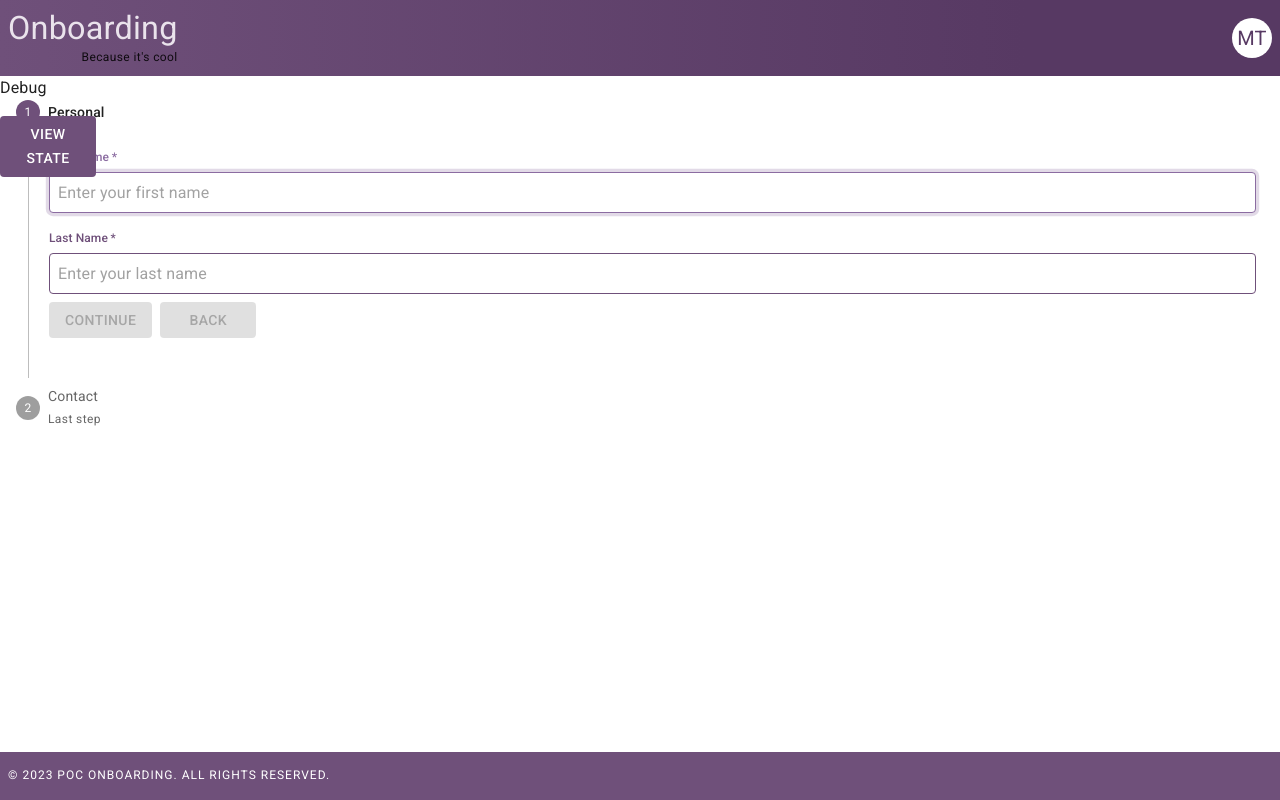
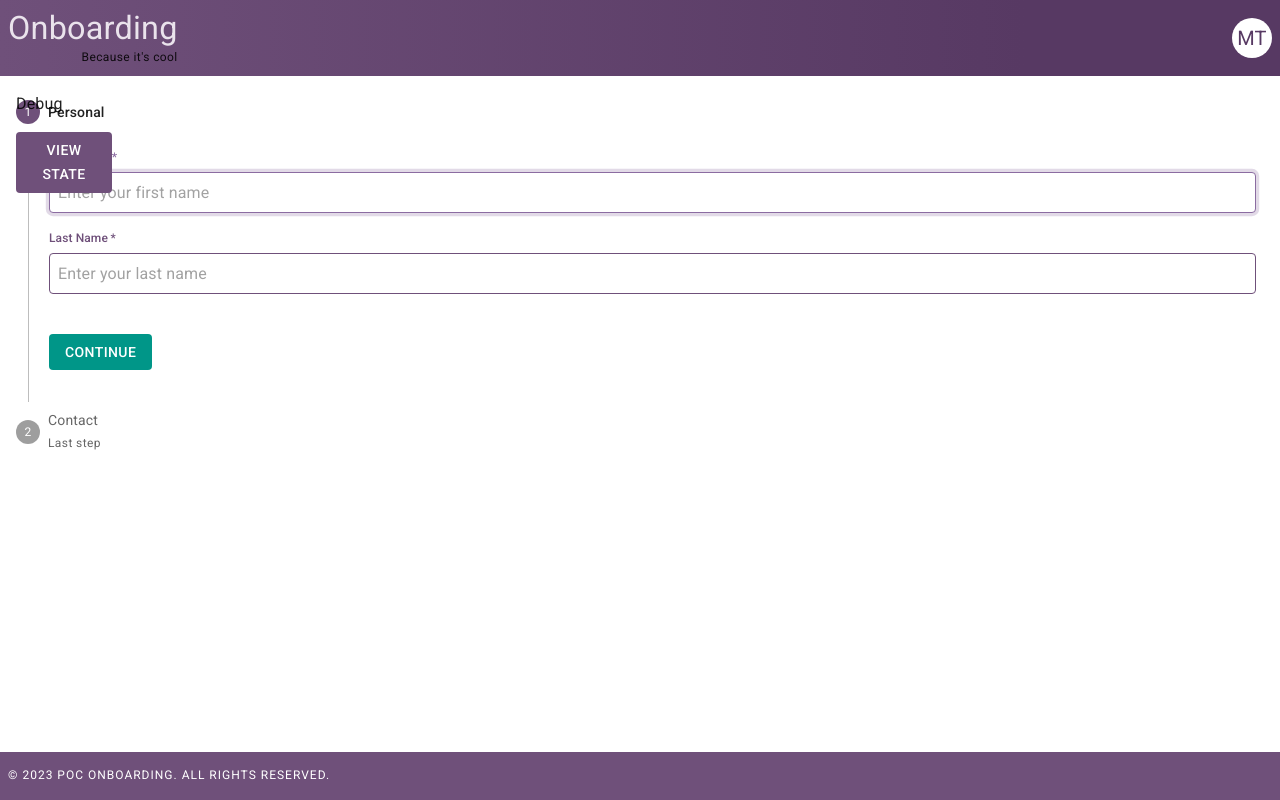
Before and after one commit to jwrigh26/poc-onboarding, a React (Vite) app: page / in a window 1280 px wide. Built offline with nearby package versions, Linux system fonts and the light colour scheme.

Commit message:
Wizard button implementation added

```diff
--- a/src/components/Wizard/WizardButtons.jsx
+++ b/src/components/Wizard/WizardButtons.jsx
@@ -4,18 +4,28 @@ import Button from 'components/Button';
 import PropTypes from 'prop-types';
 
 export default function WizardButtons({ disabled, index, isValid }) {
-  const { actions, meta } = useWizzardContext();
+  const { actions, meta, state } = useWizzardContext();
   const handleBack = () => {
-    if (isValid()) {
-      actions.clearError();
-    } else {
-      actions.setError();
-    }
+    actions.setStepError(!isValid());
     actions.handleBack();
   };
 
+  const handleSubmit = (event) => {
+    event.preventDefault();
+
+    if (isValid()) {
+      console.log(
+        `%c${index === meta.totalSteps ? 'Finish' : 'Continue'}`,
+        'color: limeGreen;'
+      );
+      actions.handleNext();
+    } else {
+      console.log(`%c${'NOT VALID'}`, 'color: pink;');
+    }
+  };
+
   return (
-    <Box sx={{ mb: 2 }}>
+    <Box sx={{ mt: 4, mb: 1 }}>
       <Button
         color="secondary"
         disabled={disabled}
@@ -24,9 +34,15 @@ export default function WizardButtons({ disabled, index, isValid }) {
       >
         {index === meta.totalSteps ? 'Finish' : 'Continue'}
       </Button>
-      <Button disabled={index === 0} onClick={handleBack} sx={{ mt: 1, mr: 1 }}>
-        Back
-      </Button>
+      {index > 0 && (
+        <Button
+          disabled={index === 0}
+          onClick={handleBack}
+          sx={{ mt: 1, mr: 1 }}
+        >
+          Back
+        </Button>
+      )}
     </Box>
   );
 }
--- a/src/hooks/useDebounce.js
+++ b/src/hooks/useDebounce.js
@@ -30,7 +30,7 @@ export function useDebounce(callback, delay = 250) {
   const handleDebounce = useMemo(
     () =>
       debounce((event) => {
-        event.persist(); // make sure even hangs around for the entire debounce time
+        event.persist(); // make sure the event hangs around for the entire debounce time
         if (isFunction(callback)) {
           // We're expecting an event to be passed in, so we give it to the callback
           callback(event);
--- a/src/hooks/useWizardInputHandler.js
+++ b/src/hooks/useWizardInputHandler.js
@@ -1,9 +1,10 @@
-import { useCallback, useState } from 'react';
+import { useCallback, useMemo, useState } from 'react';
 import { useWizzardContext } from 'providers/WizzardProvider';
 import { useDebounce } from 'hooks/useDebounce';
 import { hasValue } from '../helpers/utils';
 /**
  * Custom hook to handle input changes and validation inside a wizard.
+ * @param {Number} step - The current step of the wizard. Note: it may  not always be the active step.
  * @param {Array} ids - Array of input IDs to validate.
  * @param {Object} ref - A React ref object pointing to the input elements.
  * @param {Function} validationCallback - Function that takes an input id and its value as arguments,
@@ -24,7 +25,7 @@ import { hasValue } from '../helpers/utils';
  *
  * The hook leverages memoization (useCallback) and debouncing for performance optimization.
  */
-export const useWizardInputHandler = (ids, ref, validationCallback) => {
+export const useWizardInputHandler = (step, ids, ref, validationCallback) => {
   const { actions, state } = useWizzardContext();
 
   // Grab inputErrors from activeStep to help with persisting errors from step to step
@@ -36,10 +37,6 @@ export const useWizardInputHandler = (ids, ref, validationCallback) => {
     return acc;
   }, {});
 
-  // Object of key/value ( strings ) to track input errors
-  // errors looks like this: { id: 'error message' }
-  // const [errors, setError] = useState(inputErrors);
-
   // Object of key/value ( booleans ) to track if an input has been dirtied
   // dirty looks like this: { id: true }
   const [dirty, setDirty] = useState(inputErroBooleans);
@@ -48,7 +45,6 @@ export const useWizardInputHandler = (ids, ref, validationCallback) => {
   // It takes an id and a string used as a error message
   const getError = (id) => {
     return inputErrors?.[id] || null;
-    // return inputErrors?.get(id) || null;
   };
 
   /**
@@ -74,8 +70,8 @@ export const useWizardInputHandler = (ids, ref, validationCallback) => {
     const hasValidationError = ids?.some((id) => {
       const value = ref.current[id]?.value;
       const validationError = validationCallback(id, value);
-      // Double bang to convert to boolean
-      return !!validationError;
+      const hasError = hasValue(validationError);
+      return hasError;
     });
     // Return opposite of hasValidationError for isValid
     return !hasValidationError;
@@ -86,7 +82,19 @@ export const useWizardInputHandler = (ids, ref, validationCallback) => {
   // Note:
   // -- down below we return !allInputsValid as disabled to make it easier to read
   // -- and pass to the submit button's disabled prop
-  const [allInputsValid, setAllInputValid] = useState(isValid());
+  const [disabled, setDisabled] = useState(isValid());
+
+  const handleDisable = (event) => {
+    // Guard: if no event or event.target bail
+    if (!event?.target) return;
+    // Disable default behavior to prevent page reload
+    event.preventDefault();
+
+    console.log('Event', event.type, event.target.id, event.target.value);
+    // Run to see if the form is valid or not. If not then set disabled to true
+    // to prevent the user from submitting the form aka continuing the wizard
+    setDisabled(!isValid());
+  };
 
   const handleInput = (event) => {
     // Guard: if no event or event.target bail
@@ -103,43 +111,7 @@ export const useWizardInputHandler = (ids, ref, validationCallback) => {
 
     // Update context input error to persist from step to step
     actions.setInputError(id, validationError);
-
-    if (validationError) {
-      actions.setError();
-    } else {
-      actions.clearError();
-    }
-
-    // If we have an error update the error state
-    // By setting the error state we can display the error message
-    // Note: we update stepper error status here too
-    // if (validationError) {
-    //   setError((prevErrors) => ({
-    //     ...prevErrors,
-    //     [id]: validationError,
-    //   }));
-    //   actions.setError();
-    // } else {
-    //   // No error, clear the error state
-    //   setError((prevErrors) => ({
-    //     ...prevErrors,
-    //     [id]: null,
-    //   }));
-    //   actions.clearError();
-    // }
-  };
-
-  const updateStepperErrorStatus = () => {
-    // Run through all fields and check if they are valid
-    const valid = isValid();
-    setAllInputValid(valid);
-
-    // Next we want to update stepper state.
-    if (valid) {
-      actions.clearError();
-    } else {
-      actions.setError();
-    }
+    actions.setStepError(!!validationError);
   };
 
   // Some background context on how inputs behave in this application.
@@ -170,11 +142,16 @@ export const useWizardInputHandler = (ids, ref, validationCallback) => {
         ...prevDirty,
         [id]: true,
       }));
+      handleDisable(event);
     }, []);
 
   // We use debounce to prevent the validation callback from running on every change
   // This helps with performance and prevents excessive re-renders
   const handleDebouncedInput = useDebounce(handleInput);
+
+  // We do this in handleBlur but we also want to do it in handleChange
+  // so debounced validation is run on every change
+  const handleDebouncedValidation = useDebounce(handleDisable);
 
   // Takes the id and returns a function that takes an event
   // It calls handleDebouncedInput and passes the event
@@ -187,6 +164,7 @@ export const useWizardInputHandler = (ids, ref, validationCallback) => {
         if (dirty[event.target?.id]) {
           handleDebouncedInput(event);
         }
+        handleDebouncedValidation(event);
       },
       [dirty[id]]
     );
@@ -194,12 +172,11 @@ export const useWizardInputHandler = (ids, ref, validationCallback) => {
   // disabled is the opposite of allInputsValid to make it easy to use for buttons
   // isValid is used to check if the Wizard Step is valid
   return {
-    disabled: !allInputsValid,
+    disabled,
     getError,
     handleBlur,
     handleChange,
     isValid,
-    updateStepperErrorStatus,
   };
 };
 
@@ -211,21 +188,3 @@ export const useWizardInputHandler = (ids, ref, validationCallback) => {
 
 // In the future each step will derivive values from useRTKQueryHook
 // For errors how to persist them from step to step?
-
-/**
- * In input handler we setError like so:
- * if (validationError) {
-      setError((prevErrors) => ({
-        ...prevErrors,
-        [id]: validationError,
-      }));
-    } else {
-      // No error, clear the error state
-      setError((prevErrors) => ({
-        ...prevErrors,
-        [id]: null,
-      }));
-    }
-  *
-
- */
--- a/src/modules/POC/POC.jsx
+++ b/src/modules/POC/POC.jsx
@@ -81,8 +81,8 @@ export default function POC() {
 function Debugger() {
   const { meta, state } = useWizzardContext();
   return (
-    <Stack spacing={2}>
-      <Typography>Debug</Typography>
+    <Stack spacing={2} sx={{ m: 2 }}>
+      <Typography variant="Button">Debug</Typography>
       <Button
         onClick={() => {
           console.log(`%cActiveStep ${state.activeStep}`, 'color: light-blue;');
--- a/src/modules/POC/steps/Contact.jsx
+++ b/src/modules/POC/steps/Contact.jsx
@@ -2,12 +2,11 @@ import { hasValue, isString } from 'helpers/utils';
 import { useRef } from 'react';
 import { useWizzardContext } from 'providers/WizzardProvider';
 import { useWizardInputHandler } from 'hooks/useWizardInputHandler';
-import Box from '@mui/material/Box';
-import Button from 'components/Button';
 import PropTypes from 'prop-types';
 import Stack from '@mui/material/Stack';
 import Textfield from 'components/Inputs/Textfield';
 import NumberTextfield from 'components/Inputs/NumberTextfield';
+import WizardButtons from 'components/Wizard/WizardButtons';
 
 export default function Contact({ index }) {
   const inputRef = useRef([]);
@@ -15,33 +14,13 @@ export default function Contact({ index }) {
 
   // See notes in Personal.jsx for more details
   // Or see the hook itself
-  const {
-    disabled,
-    getError,
-    handleBlur,
-    handleChange,
-    isValid,
-    updateStepperErrorStatus,
-  } = useWizardInputHandler(
-    [CONTACT_IDS.EMAIL, CONTACT_IDS.PHONENUMBER],
-    inputRef,
-    validationCallback
-  );
-
-  const handleSubmit = (event) => {
-    event.preventDefault();
-    const values = Object.values(inputRef.current).map((el) => {
-      return el.value;
-    });
-    // console.log(`%c${'HandleSubmit'}`, 'color: pink;');
-    // console.table(values);
-    if (isValid()) {
-      // console.log(`%c${'Valid'}`, 'color: limeGreen;');
-      actions.handleNext();
-    } else {
-      console.log(`%c${'NOT VALID'}`, 'color: red;');
-    }
-  };
+  const { disabled, getError, handleBlur, handleChange, isValid } =
+    useWizardInputHandler(
+      index,
+      [CONTACT_IDS.EMAIL, CONTACT_IDS.PHONENUMBER],
+      inputRef,
+      validationCallback
+    );
 
   return (
     <>
@@ -70,25 +49,7 @@ export default function Contact({ index }) {
           required
         />
       </Stack>
-      <Box sx={{ mb: 2 }}>
-        <div>
-          <Button
-            color="secondary"
-            disabled={disabled}
-            onClick={handleSubmit}
-            sx={{ mt: 1, mr: 1 }}
-          >
-            {index === meta.totalSteps ? 'Finish' : 'Continue'}
-          </Button>
-          <Button
-            disabled={index === 0}
-            onClick={actions.handleBack}
-            sx={{ mt: 1, mr: 1 }}
-          >
-            Back
-          </Button>
-        </div>
-      </Box>
+      <WizardButtons disabled={disabled} index={index} isValid={isValid} />
     </>
   );
 }
--- a/src/modules/POC/steps/Personal.jsx
+++ b/src/modules/POC/steps/Personal.jsx
@@ -2,11 +2,10 @@ import { hasValue, isString } from 'helpers/utils';
 import { useRef } from 'react';
 import { useWizzardContext } from 'providers/WizzardProvider';
 import { useWizardInputHandler } from 'hooks/useWizardInputHandler';
-import Box from '@mui/material/Box';
-import Button from 'components/Button';
 import PropTypes from 'prop-types';
 import Stack from '@mui/material/Stack';
 import Textfield from 'components/Inputs/Textfield';
+import WizardButtons from 'components/Wizard/WizardButtons';
 
 export default function Personal({ index }) {
   const inputRef = useRef([]);
@@ -22,37 +21,13 @@ export default function Personal({ index }) {
   // - handleChange: function to handle the change event for a given input
   // - isValid: function to validate all inputs
   // Note: It exepects all inputs to have an id and be unconrtolled inputs
-  const {
-    disabled,
-    getError,
-    handleBlur,
-    handleChange,
-    isValid,
-    updateStepperErrorStatus,
-  } = useWizardInputHandler(
-    [PERSONAL_ID.FIRSTNAME, PERSONAL_ID.LASTNAME],
-    inputRef,
-    validationCallback
-  );
-
-  const handleSubmit = (event) => {
-    event.preventDefault();
-    const values = Object.values(inputRef.current).map((el) => {
-      return el.value;
-    });
-    console.log(`%c${'HandleSubmit'}`, 'color: pink;');
-    console.table(values);
-    if (isValid()) {
-      console.log(`%c${'Valid'}`, 'color: limeGreen;');
-    } else {
-      console.log(`%c${'NOT VALID'}`, 'color: red;');
-    }
-  };
-
-  const handleBack = () => {
-    updateStepperErrorStatus();
-    actions.handleBack();
-  };
+  const { disabled, getError, handleBlur, handleChange, isValid } =
+    useWizardInputHandler(
+      index,
+      [PERSONAL_ID.FIRSTNAME, PERSONAL_ID.LASTNAME],
+      inputRef,
+      validationCallback
+    );
 
   return (
     <>
@@ -81,25 +56,7 @@ export default function Personal({ index }) {
           required
         />
       </Stack>
-      <Box sx={{ mb: 2 }}>
-        <div>
-          <Button
-            color="secondary"
-            disabled={disabled}
-            onClick={handleSubmit}
-            sx={{ mt: 1, mr: 1 }}
-          >
-            {index === meta.totalSteps ? 'Finish' : 'Continue'}
-          </Button>
-          <Button
-            disabled={index === 0}
-            onClick={handleBack}
-            sx={{ mt: 1, mr: 1 }}
-          >
-            Back
-          </Button>
-        </div>
-      </Box>
+      <WizardButtons disabled={disabled} index={index} isValid={isValid} />
     </>
   );
 }
--- a/src/providers/WizzardProvider.jsx
+++ b/src/providers/WizzardProvider.jsx
@@ -16,8 +16,8 @@ const ACTION_TYPES = {
   RESET: 'reset',
   COMPLETE: 'complete',
   UNCOMPLETE: 'uncomplete',
-  ERROR: 'error',
-  INPUT_ERROR: 'inputError',
+  STEP_ERROR: 'error', // Used to track if the step has an error
+  INPUT_ERROR: 'inputError', // Used to track each step's individual input errors
 };
 
 const WizzardContext = createContext();
@@ -49,44 +49,6 @@ const reducer = (state, action) => {
     return completedSteps() === totalSteps();
   };
 
-  if (action.type === ACTION_TYPES.ERROR) {
-    // Create a shallow copy of the existing Map
-    const newSteps = new Map(state.steps);
-
-    // Get the existing value for the given key
-    const stepToUpdate = newSteps.get(state.activeStep);
-
-    // Create a new object by shallow-copying all properties and updating the 'error' field
-    const updatedStep = { ...stepToUpdate };
-    // Check if not a boolean
-    if (typeof action.payload !== 'boolean') {
-      throw new Error(
-        `Error must be a boolean value. Received: ${typeof action.payload}`
-      );
-    }
-
-    // Check if any inputErrors values are truthy. If so bail
-    // Because we don't want to clear the errors prematurely.
-    if (updatedStep.error && !action.payload && isObject(updatedStep.inputErrors) &&
-      Object.values(updatedStep.inputErrors).some((el) => el)) {
-      console.log('Need to clear errors');
-      console.log(JSON.stringify(updatedStep.inputErrors));
-      return state;
-    }
-
-    // Update error bool value
-    updatedStep.error = action.payload;
-
-    // Set the new object back into the Map
-    newSteps.set(state.activeStep, updatedStep);
-
-    // Update the state
-    return {
-      ...state,
-      steps: newSteps,
-    };
-  }
-
   if (action.type === ACTION_TYPES.INPUT_ERROR) {
     // Create a shallow copy of the existing Map
     const newSteps = new Map(state.steps);
@@ -102,15 +64,53 @@ const reducer = (state, action) => {
       [action.payload.id]: action.payload.error,
     };
 
-    // console.log('Updated', action.payload.id, action.payload.error);
-    // console.log(
-    //   JSON.stringify({
-    //     ...updatedStep?.inputErrors,
-    //     [action.payload.id]: action.payload.error,
-    //   })
-    // );
+    newSteps.set(state.activeStep, updatedStep);
+    // Update the state
+    return {
+      ...state,
+      steps: newSteps,
+    };
+  }
 
+  if (action.type === ACTION_TYPES.STEP_ERROR) {
+    // Create a shallow copy of the existing Map
+    const newSteps = new Map(state.steps);
+
+    // Get the existing value for the given key
+    const stepToUpdate = newSteps.get(state.activeStep);
+
+    // Create a new object by shallow-copying all properties and updating the 'error' field
+    const updatedStep = { ...stepToUpdate };
+    // Check if not a boolean
+    if (typeof action.payload !== 'boolean') {
+      throw new Error(
+        `Error must be a boolean value. Received: ${typeof action.payload}, ${
+          action.payload
+        }`
+      );
+    }
+
+    console.log('Error step', state.activeStep, action.payload);
+
+    // Check if any inputErrors values are truthy. If so bail
+    // Because we don't want to clear the errors prematurely.
+    if (
+      updatedStep.error &&
+      !action.payload &&
+      isObject(updatedStep.inputErrors) &&
+      Object.values(updatedStep.inputErrors).some((el) => el)
+    ) {
+      console.log('Need to clear errors');
+      console.log(JSON.stringify(updatedStep.inputErrors));
+      return state;
+    }
+
+    // Update error bool value
+    updatedStep.error = action.payload;
+
+    // Set the new object back into the Map
     newSteps.set(state.activeStep, updatedStep);
+
     // Update the state
     return {
       ...state,
@@ -131,8 +131,8 @@ const reducer = (state, action) => {
     const newActiveStep =
       isLastStep() && !allStepsCompleted()
         ? Array.from(state.steps.keys()).find(
-          (key) => !(key in state.completed)
-        )
+            (key) => !(key in state.completed)
+          )
         : state.activeStep + 1;
 
     return {
@@ -217,16 +217,12 @@ export default function WizzardProvider({ children, steps: initialSteps }) {
     dispatch({ type: ACTION_TYPES.RESET });
   }, []);
 
-  const setError = useCallback(() => {
-    dispatch({ type: ACTION_TYPES.ERROR, payload: true });
-  }, []);
-
   const setInputError = useCallback((id, error) => {
     dispatch({ type: ACTION_TYPES.INPUT_ERROR, payload: { id, error } });
   }, []);
 
-  const clearError = useCallback(() => {
-    dispatch({ type: ACTION_TYPES.ERROR, payload: false });
+  const setStepError = useCallback((value) => {
+    dispatch({ type: ACTION_TYPES.STEP_ERROR, payload: value });
   }, []);
 
   const value = {
@@ -238,9 +234,8 @@ export default function WizzardProvider({ children, steps: initialSteps }) {
       handleComplete,
       handleUncomplete,
       handleReset,
-      setError,
       setInputError,
-      clearError,
+      setStepError,
     },
     meta: {
       totalSteps,
@@ -249,16 +244,6 @@ export default function WizzardProvider({ children, steps: initialSteps }) {
       allStepsCompleted,
     },
   };
-
-  const errors = JSON.stringify(state?.errors);
-
-  useEffect(() => {
-    if (hasValue(state?.errors)) {
-      console.log(`%c${'WizzardProvider'}`, 'color: pink;');
-      console.log(`%c${'errors'}`, 'color: pink;');
-      console.log({ errors: state?.errors });
-    }
-  }, [errors]);
 
   return (
     <WizzardContext.Provider value={value}>{children}</WizzardContext.Provider>
```
